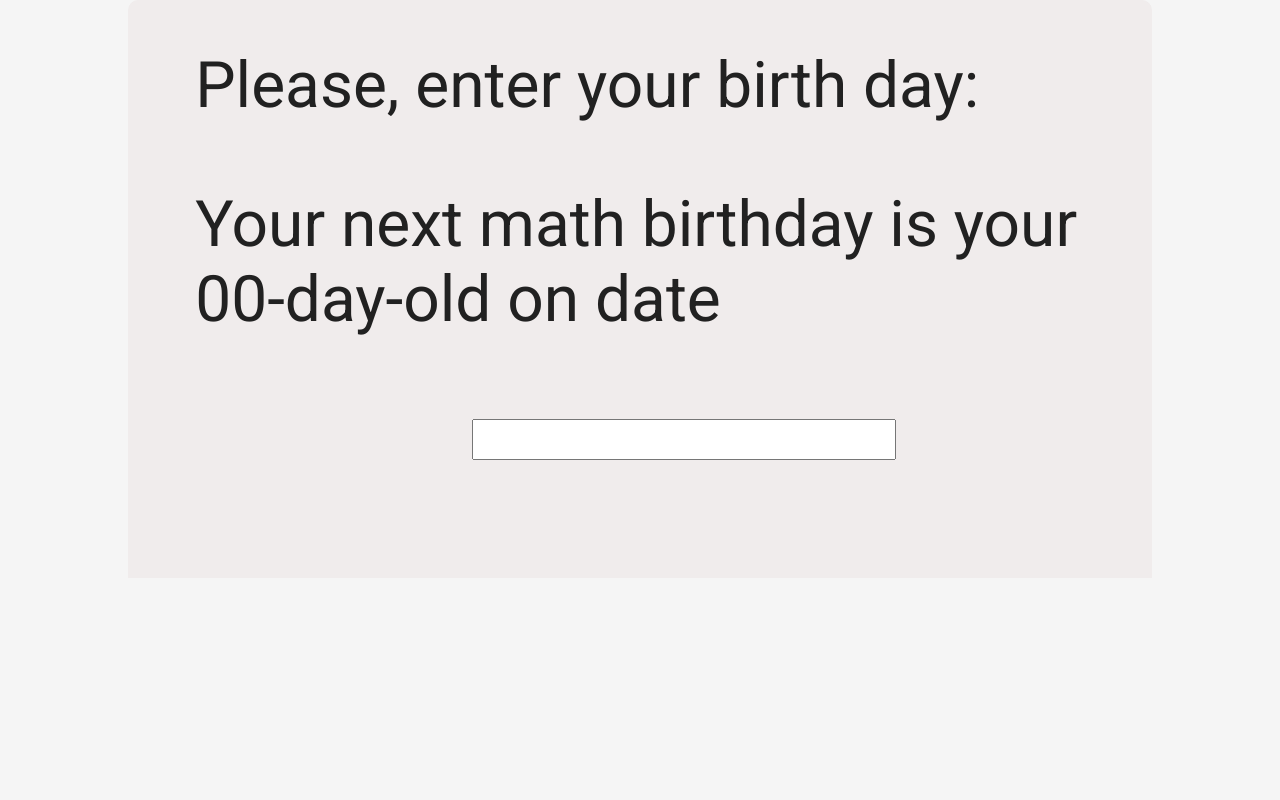
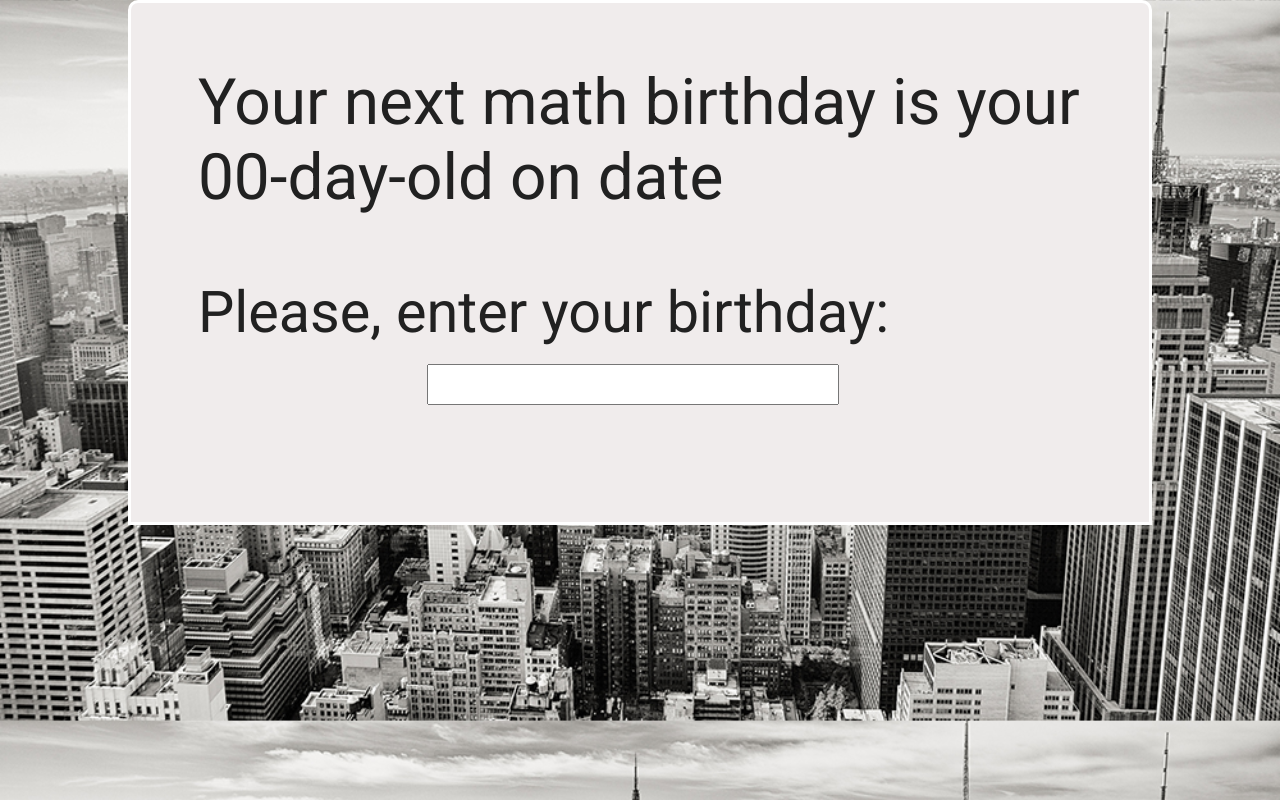
Before and after one commit to luillyfe/mathbirthdays, a website: page public/index.html in a window 1280 px wide. Drawn offline with nearby package versions, Linux system fonts and the light colour scheme; some packages are replaced by stand-ins of ours.

Commit message:
- One single file - New style design

```diff
--- a/public/index.html
+++ b/public/index.html
@@ -17,17 +17,25 @@
         }
         body {
             background: #f5f5f5;
+            background-image: url("/assets/alltherooms.jpg");
+            background-size: 100%;
         }
         main {
             display: -webkit-flex;
             display: flex;
             -webkit-flex-flow: row wrap;
             flex-flow: row wrap;
+            -webkit-flex-direction: column;
+            flex-direction: column;
+            -webkit-justify-content: flex-end;
+            justify-content: center;
 
             font-size: 2em;
             padding: 0.5em 0;
 
             border-radius: 10px 10px 0 0;
+            border-style: solid;
+            border-color: #ffffff;
             margin-bottom: 5%;
             margin: 0 10%;
             background-color: #f0ecec;
@@ -46,27 +54,66 @@
             flex-wrap: wrap;
         }
         .datepicker {
-            order: 2;
+            order: 3;
             font-size: 0.5em;
             margin: 2% 30%;
         }
         .birthday {
             order: 1;
         }
+        label {
+            order: 2;
+        }
         @media screen and (min-width: 375px) {
             #wrapper {
-                font-size: 0.5em;
+                font-size: 1em;
+            }
+            .datepicker {
+                margin-left: 20%;
+            }
+            main {
+                margin-top: 20%;
             }
         }
-        @media screen and (min-width: 425px) {
+        @media screen and (min-width: 475px) {
             #wrapper {
                 font-size: 1em;
+            }
+        }
+        @media screen and (min-width: 625px) {
+            #wrapper {
+                font-size: 2em;
+                padding-top: 0;
+                margin-top: 0;
+            }
+            .birthday {
+                margin-top: 0;
+            }
+            main {
+                margin-top: 0;
             }
         }
         @media screen and (min-width: 768px) {
             #wrapper {
                 font-size: 2em;
-                padding-top: 0%;
+            }
+            .birthday {
+                padding-top: 5%;
+            }
+            label {
+                margin-right: 20%;
+            }
+        }
+        @media screen and (min-width: 1024px) {
+            #wrapper > input {
+                width: 100%;
+                margin-left: 25%;
+            }
+            label {
+                width: 100%;
+                margin-left: 0;
+                margin-right: 0;
+                font-size: 0.9em;
             }
         }
     </style>
@@ -96,7 +143,10 @@
                     $stateProvider
                         .state('home', {
                             url: '/home',
-                            templateUrl: 'mathBirthday.html',
+                            template: "<div id='wrapper'>" +
+                                            "<p class='birthday'>Your next math birthday is your {{mathBirthday || '00'}}-day-old on {{mathBirthday | formatMathBirthday}} date</p>" +
+                                            "<label>Please, enter your birthday: </label> <input type='text' ng-model='mathBirthday' datepicker class='datepicker' />" +
+                                      "</div>",
                             controllerAs: 'mathBirthday'
                         })
                 }]);
--- a/public/mathBirthday.html
+++ /dev/null
@@ -1,4 +0,0 @@
-<div id="wrapper">
-    <p class="birthday">Your next math birthday is your {{mathBirthday || "00"}}-day-old on {{mathBirthday | formatMathBirthday}} date</p>
-    <label>Please, enter your birth day: </label> <input type="text" ng-model="mathBirthday" datepicker class="datepicker" />
-</div>
```
Also changed, not shown: public/assets/alltherooms.jpg (added).
